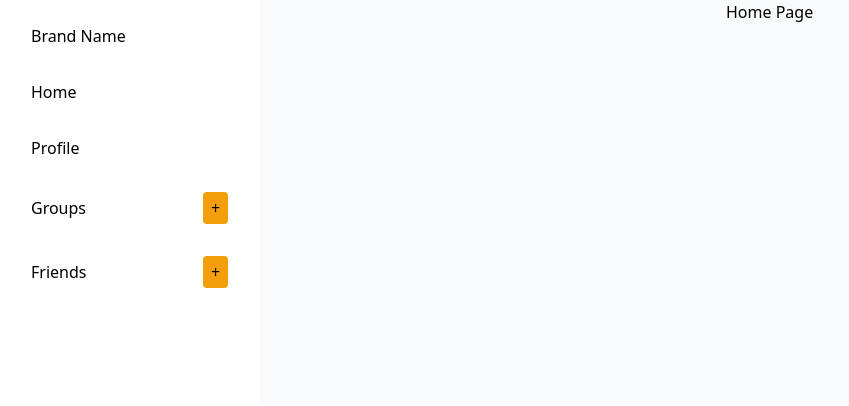
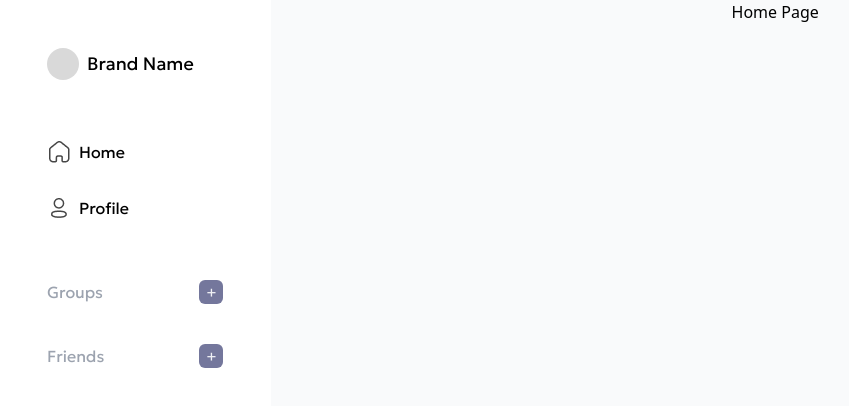
Before and after one commit to chingu-voyages/v51-tier2-team-25, a React (Vite) app: page / in a window 1280 px wide. Shown: the top 406 px of the page, without its empty margins (1-850 px from the left). Built offline with nearby package versions, Linux system fonts and the light colour scheme.

Commit message:
Added style to Navbar and AddFriend. Added icons.

```diff
--- a/src/components/AddFriend.jsx
+++ b/src/components/AddFriend.jsx
@@ -39,22 +39,23 @@ export default function AddFriend({ closeAddFriendMenu }) {
   };
 
   return (
-    <div className="fixed inset-0 bg-gray-800 bg-opacity-75 flex justify-center items-center z-50">
-      <div className="relative border border-black-100 w-[535px]  rounded-md p-6 bg-white flex flex-col">
+    <div className="fixed inset-0 z-50 flex items-center justify-center bg-gray-800 bg-opacity-75">
+      <div className="relative flex flex-col p-6 m-8 border rounded-md border-black-100 bg-zinc-50 font-geologica min-h-64">
         <div className="flex items-center justify-between pb-4 mb-5 border-b border-black-200">
-          <h1 className="p-0 text-md">New Friend</h1>
-          <p>*Mandatory fields</p>
+          <h1 className="p-0 text-md">Add Friend</h1>
+
         </div>
 
         <form
           onSubmit={addNewFriend}
           className="flex flex-col flex-1 gap-6 overflow-auto border border-none"
         >
-          <div className="flex flex-col">
-            <label className="text-sm">
-              Member name*
+          <div className="flex flex-col ">
+            <div className='flex items-end'>
+              <label className="flex flex-col pr-2 text-sm">
+                Friend name
                 <input
-                className="w-full p-2 mt-1 text-left text-gray-500 border border-gray-300 rounded-md h-9"
+                  className="w-[194px] p-2 mt-1 text-left text-gray-500 border border-gray-300 rounded-md h-9"
                   type="text"
                   name="name"
                   value={friendsData.name}
@@ -63,10 +64,10 @@ export default function AddFriend({ closeAddFriendMenu }) {
                   required
                 />
               </label>
-            <label className="text-sm">
-              Member ID*
+              <label className="flex flex-col pr-2 text-sm">
+                Friend ID
                 <input
-                className="w-full p-2 mt-1 text-left text-gray-500 border border-gray-300 rounded-md h-9"
+                  className="p-2 mt-1 text-left text-gray-500 border border-gray-300 rounded-md h-9"
                   type="text"
                   name="id"
                   disabled={true}
@@ -75,19 +76,21 @@ export default function AddFriend({ closeAddFriendMenu }) {
                   required
                 />
               </label>
-            <div className=" bg-gray-200 flex justify-end  mt-8">
+              <button
+                type={"submit"}
+                className="px-3 py-2 text-sm border-none rounded-lg h-9 hover:bg-hover bg-button text-light-indigo "
+              >
+                Add Friend
+              </button>
+            </div>
+
+            <div className="absolute bottom-0 left-0 right-0 flex items-center w-full h-12 p-4 bg-light-indigo place-content-end ">
               <button
                 type={"button"}
                 onClick={closeAddFriendMenu}
-                className="px-4 py-2 m-2 text-sm hover:bg-hover text-black rounded-xl  bg-gray-200"
+                className="px-4 py-2 m-2 text-sm text-black rounded-xl"
               >
-                Cancel
-              </button>
-              <button
-                type={"submit"}
-                className="px-4 py-2 m-2 text-sm hover:bg-hover text-black rounded-xl  bg-gray-200 "
-              >
-                Add
+                Close
               </button>
             </div>
           </div>
--- a/src/components/AddGroup.jsx
+++ b/src/components/AddGroup.jsx
@@ -56,7 +56,7 @@ export default function AddGroup({ closeAddGroupModal }) {
 
   return (
     <div className="fixed inset-0 z-50 flex items-center justify-center bg-gray-800 bg-opacity-75">
-      <div className="relative border border-black-100 w-[535px] h-[625px] rounded-md p-6 bg-white flex flex-col m-8 font-geologica">
+      <div className="relative border border-black-100 w-[535px] h-[625px] rounded-md p-6 bg-zinc-50 flex flex-col m-8 font-geologica">
 
         <div className="flex items-center justify-between pb-4 mb-5 border-b border-black-200">
           <h1 className="p-0 text-md">New Group</h1>
@@ -69,7 +69,7 @@ export default function AddGroup({ closeAddGroupModal }) {
         >
           <div className="flex flex-col">
             <div className='flex items-center'>
-              <img src='./public/images/placeholder.jpg' className='border border-none rounded-full w-[80px] h-[80px] mr-4'/>
+              <img src='../public/images/placeholder.jpg' className='border border-none rounded-full w-[80px] h-[80px] mr-4'/>
               <div className='relative flex flex-col'>
                 <label className="text-sm">
                 Group name*
@@ -129,7 +129,7 @@ export default function AddGroup({ closeAddGroupModal }) {
                 type={"submit"}
                 className="px-3 py-2 text-sm border-none rounded-lg hover:bg-hover bg-button text-light-indigo"
               >
-                Add
+                Create group
               </button>
             </div>
           </div>
--- a/src/components/Navbar.jsx
+++ b/src/components/Navbar.jsx
@@ -7,7 +7,7 @@ import AddFriend from "./AddFriend.jsx";
 
 export default function Navbar() {
 
-  // TESTING ONLY -REMOVE
+  // TESTING ONLY to clear local storage -REMOVE
   // localStorage.clear()
 
   const [isAddGroupModalOpen, setIsAddGroupModalOpen] = useState(false);
@@ -29,43 +29,52 @@ export default function Navbar() {
   }
 
   return (
-    <aside className="flex flex-col w-1/4 p-4">
-      <nav className="h-screen">
-        <ul className="space-y-4">
-          <li className="block px-4 py-2 ">Brand Name</li>
-          <li>
+    <aside className="flex flex-col h-screen p-12 w-80 font-geologica">
+      <nav className="">
+        <div className='flex items-center pb-12'>
+          <img src='../public/images/placeholder.jpg' className='w-8 h-8 mr-2 border border-none rounded-full'/>
+          <p className="block text-lg">Brand Name</p>
+        </div>
+        <div className='flex items-center py-1 my-2 rounded hover:bg-light-indigo'>
+          <img src='../public/images/home_icon.png' className='mr-2'/>
           <NavLink
-              className="block px-4 py-2 rounded hover:bg-blue-700"
+            className="block"
             to="/"
           >
             Home
           </NavLink>
-          </li>
-          <li>
+        </div>
+        <div className='flex items-center py-1 my-6 rounded hover:bg-light-indigo'>
+          <img src='../public/images/profile_icon.png' className='mr-2'/>
           <NavLink
-              className="block px-4 py-2 rounded hover:bg-blue-700"
+              className="block"
               to="/profile"
             >
               Profile
             </NavLink>
-          </li>
+        </div>
 
-          <li>
-            <div className="flex items-center justify-between px-4 py-2 rounded hover:bg-blue-700">
-              <span>Groups</span>
+        <ul >
+          <li className="pt-6">
+            <div className="flex items-center justify-between py-2">
+              <span className="text-gray-400">Groups</span>
               <button
                 onClick={openAddGroupModal}
-                className="px-2 py-1 text-black rounded bg-amber-500 hover:bg-amber-600"
+                className="w-6 h-6 text-center rounded-md text-light-indigo bg-button hover:bg-hover"
               >
                 +
               </button>
             </div>
             {groups.length > 0 && (
-              <ul className="mt-2 ml-4 space-y-2">
+              <ul className="">
                 {groups.map((group) => (
-                  <li key={group.id}>
+                  <li key={group.id} className="flex items-center py-1 my-2 rounded hover:bg-light-indigo">
+                    <img
+                      src="../public/images/profilePlaceHolder.png"
+                      className="w-6 h-6 mr-2 border border-none rounded-full"
+                    />
                     <NavLink
-                      className="block px-2 py-1 rounded hover:bg-blue-700"
+                      className="block "
                       to={`/group/${group.id}`}
                     >
                       {group.name}
@@ -75,31 +84,29 @@ export default function Navbar() {
               </ul>
             )}
           </li>
-          <li>
-            <div className="flex items-center justify-between px-4 py-2 rounded hover:bg-blue-700">
-              <span>Friends</span>
+          <li className="pt-6">
+            <div className="flex items-center justify-between py-2">
+              <span className="text-gray-400">Friends</span>
               <button
-
                 onClick={openAddFriendModal}
-
-                className="px-2 py-1 text-black rounded bg-amber-500 hover:bg-amber-600"
+                className="w-6 h-6 text-center rounded-md text-light-indigo bg-button hover:bg-hover"
               >
                 +
               </button>
             </div>
             {friends.length > 0 && (
-              <ul className="mt-2 ml-4 space-y-2">
+              <ul className="">
                 {friends.map((friend) => (
 
-                  <li key={friend.id} className="flex items-center">
+                  <li key={friend.id} className="flex items-center py-1 my-2 rounded hover:bg-light-indigo">
                     <img
-                      src="./public/images/profilePlaceholder.jpg"
-                      className="mr-4 border border-none rounded-full"
+                      src="../public/images/profilePlaceHolder.png"
+                      className="w-6 h-6 mr-2 border border-none rounded-full"
                     />
 
 
                     <NavLink
-                      className="block px-2 py-1 rounded hover:bg-blue-700"
+                      className="block"
                       to={`/friend/${friend.id}`}
                     >
                       {friend.name}
--- a/tailwind.config.js
+++ b/tailwind.config.js
@@ -6,7 +6,7 @@ export default {
       colors: {
         'button': '#74779c',
         'hover': '#585875',
-        'light-indigo': '#F0F1F5'
+        'light-indigo': '#F0F1F5',
       },
       fontFamily: {
         geologica: ['Geologica', 'sans-serif'],
```
Also changed, not shown: public/images/home_icon.png (added), public/images/profile_icon.png (added). Lines whose indentation alone changed are shown as unchanged.
